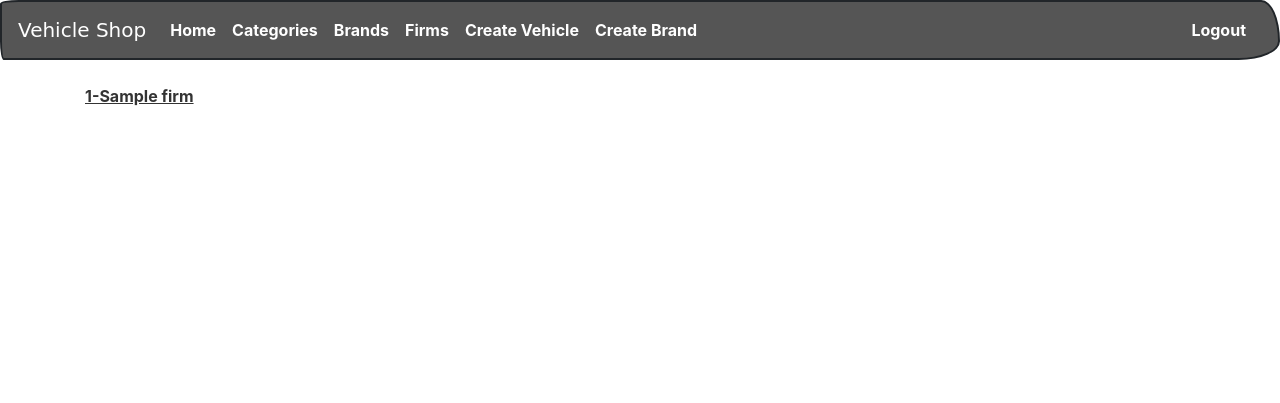
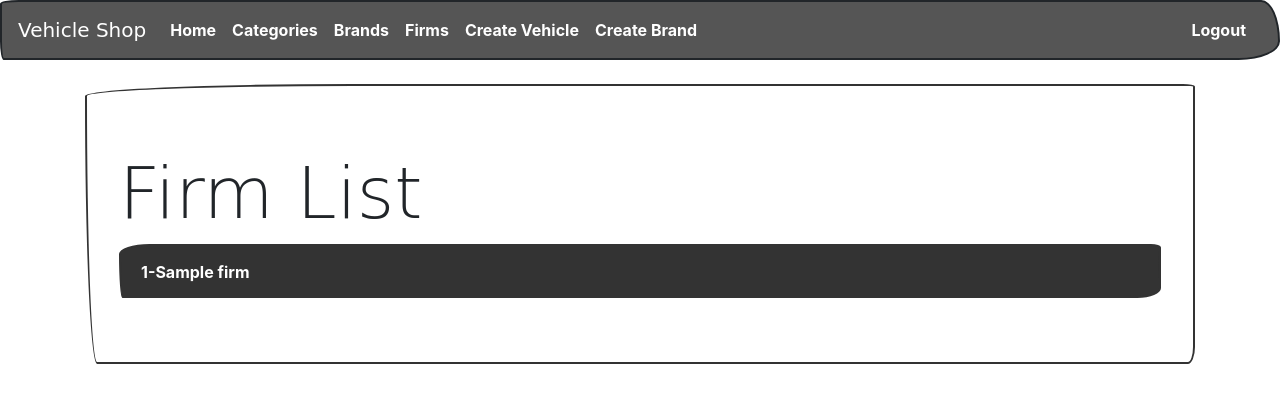
Before and after one commit to zahidkizmaz/VehicleShop, a Django app: page /firm in a window 1280 px wide. Shown: the top 403 px of the page. Run offline with Django 3.2, Linux system fonts and the light colour scheme; a user stored in the database is signed in; tables that the repository leaves empty hold one stand-in row (values such as "Sample post"); some libraries are stand-ins or nearby versions; some web fonts are replaced.

Commit message:
Firm desing fixed

```diff
--- a/shop/templates/shop/firm_list.html
+++ b/shop/templates/shop/firm_list.html
@@ -1,8 +1,19 @@
 {% extends "shop/base.html" %}
-
 {% block body %}
+<div class="jumbotron">
+  <h1 class="display-3">Firm List</h1>
+	<div class="list-group">
 	{% for f in firmlist%}
-	<a href="{% url "firmvehiclelist" pk=f.pk %}">{{f}}<a>
-		<br/>
+		{%if forloop.counter|divisibleby:2 %}
+  		<a href="{% url "firmvehiclelist" pk=f.pk %}" class="list-group-item list-group-item-action">
+			{{f}}
+		</a>
+		{%else%}
+  		<a href="{% url "firmvehiclelist" pk=f.pk %}" class="list-group-item list-group-item-action active">
+			{{f}}
+		</a>
+		{%endif%}
 	{% endfor %}
+	</div>
+</div>
 {% endblock %}
```
Also changed, not shown: shop/templates/shop/vehicle_detail.html (+1 -1 lines), shop/migrations/0014_merge_20171217_2206.py (added).
